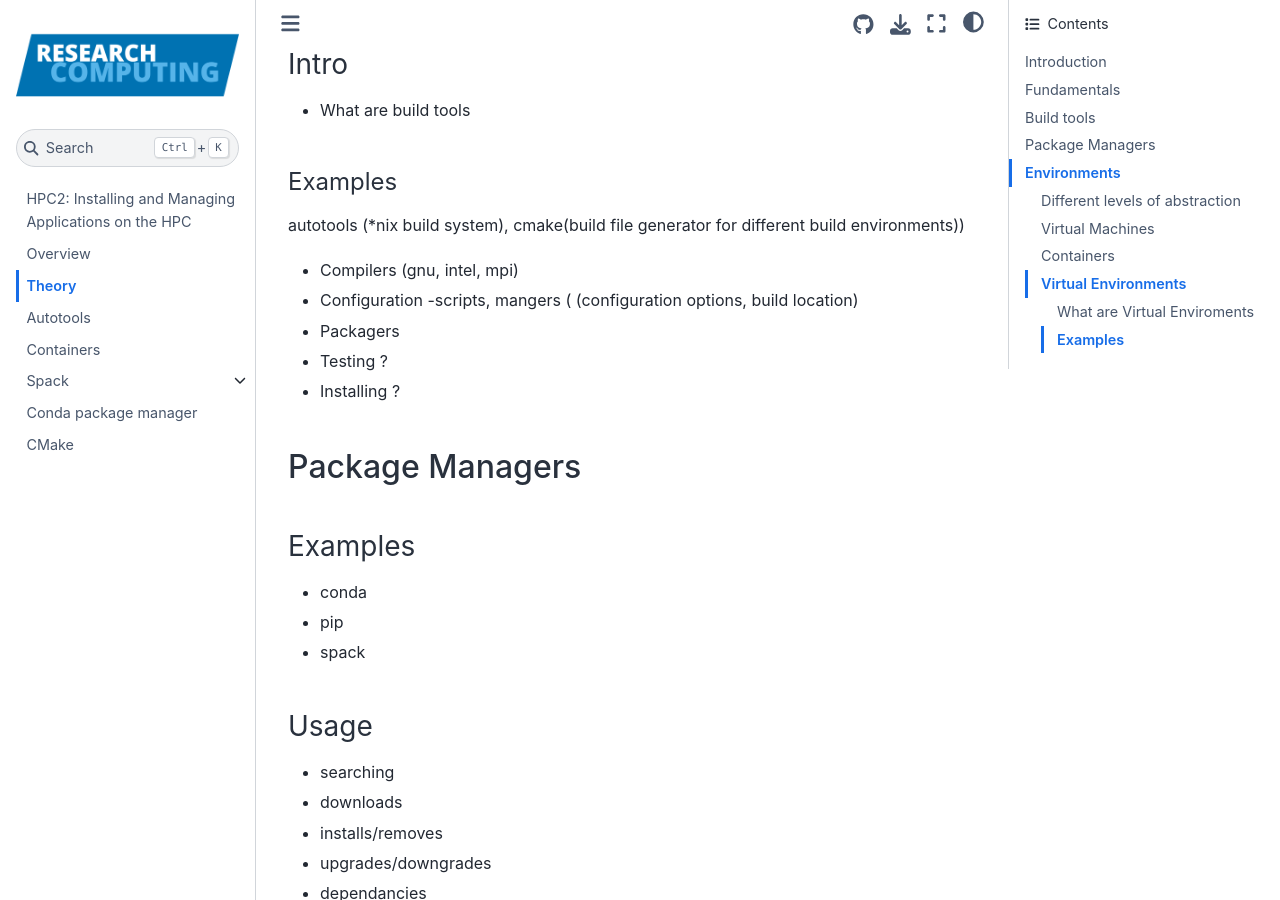
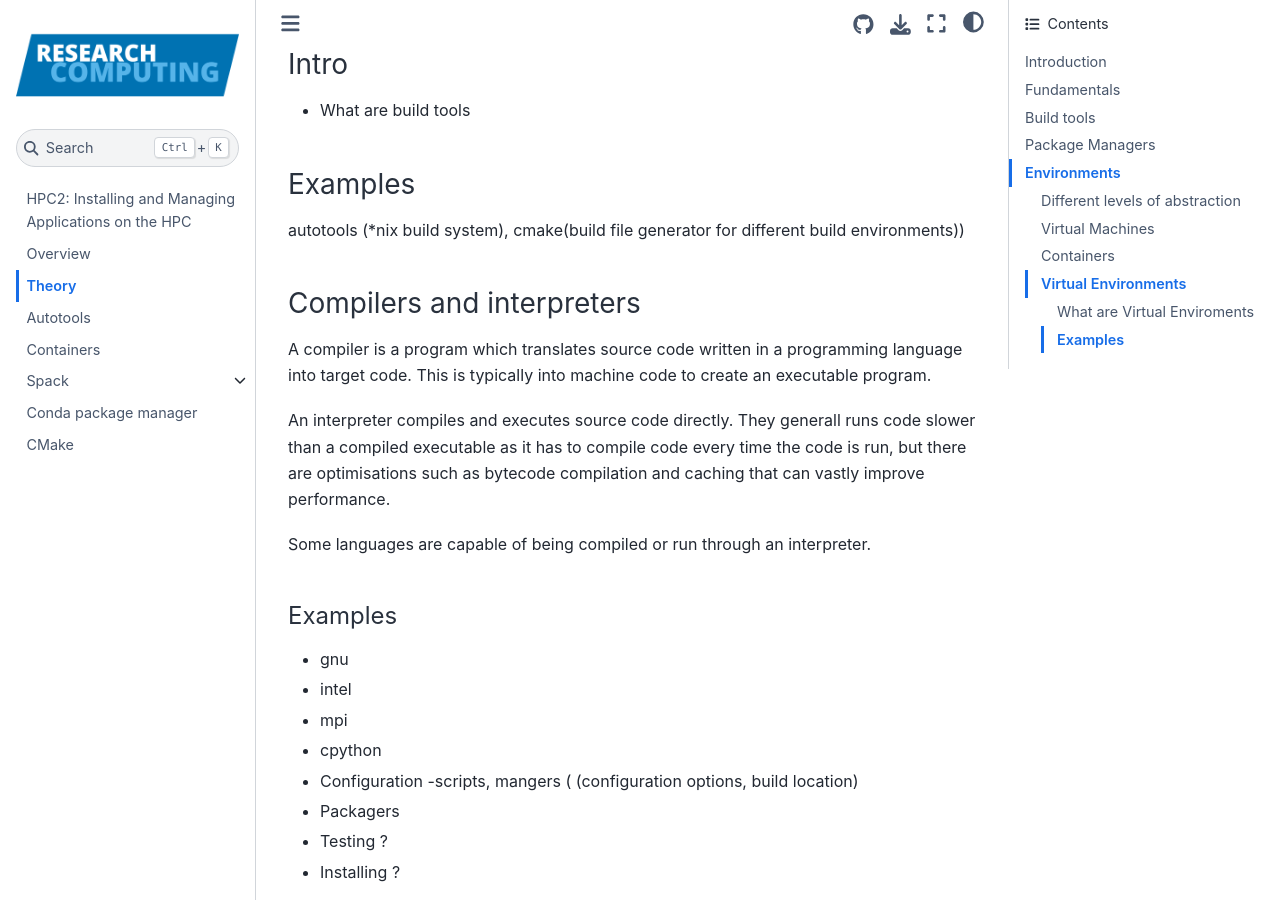
Before and after one commit to ARCTraining/hpc2-software, a Jupyter Book: the page built from book/course/theory.md, in a window 1280 px wide and 900 px high, scrolled down 1552 px. Built offline with Jupyter Book 1.0.4 settings and Sphinx 7.4.7 and the Sphinx Book theme 1.1.4, drawn with Linux system fonts in a browser that asks for light colours.

Commit message:
More detail

```diff
--- a/book/course/theory.md
+++ b/book/course/theory.md
@@ -36,9 +36,21 @@ Open research, reproducibility, easier to support, productivity reinventing the
 ### Intro
 * What are build tools
 
+### Examples
+autotools (*nix build system), cmake(build file generator for different build environments))
+### Compilers and interpreters
+
+A compiler is a program which translates source code written in a programming language into target code. This is typically into machine code to create an executable program.
+
+An interpreter compiles and executes source code directly. They generall runs code slower than a compiled executable as it has to compile code every time the code is run, but there are optimisations such as bytecode compilation and caching that can vastly improve performance.
+
+Some languages are capable of being compiled or run through an interpreter.
 #### Examples
-autotools (*nix build system), cmake(build file generator for different build environments))
-* Compilers (gnu, intel, mpi)
+* gnu
+* intel
+* mpi
+* cpython
+
 * Configuration -scripts,  mangers ( (configuration options, build location)
 * Packagers
 * Testing ?
```
